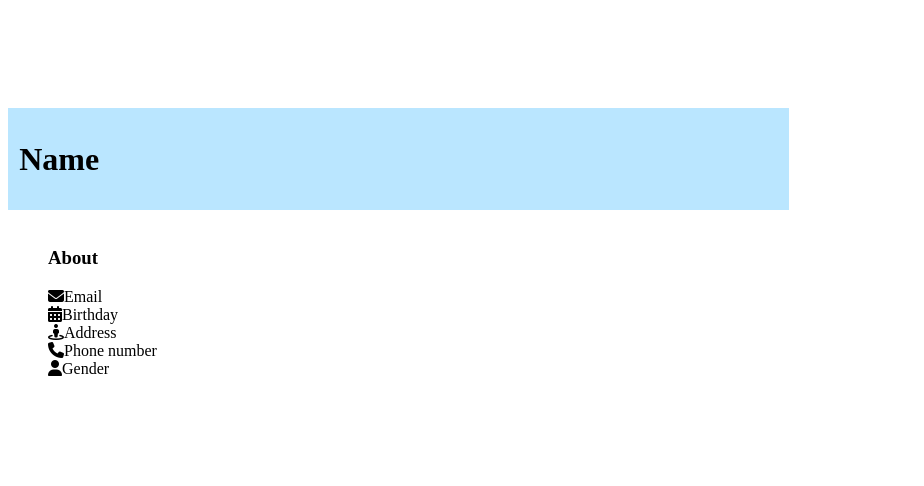
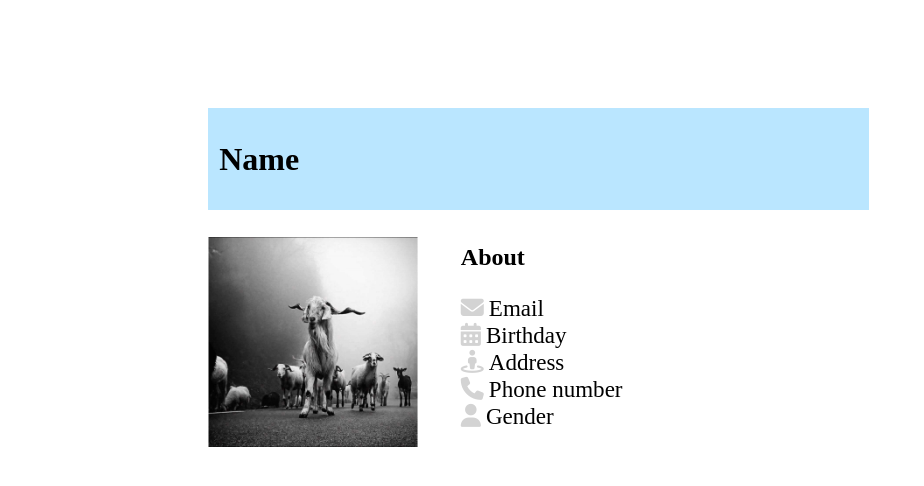
Before and after one commit to kgaogelothorn/Idcard, an Angular app: page / in a window 1280 px wide. Shown: the top 486 px of the page, without its empty margins (0-924 px from the left). Built offline with nearby package versions, Linux system fonts and the light colour scheme.

Commit message:
refactor(html): added images

```diff
--- a/src/app/app.component.html
+++ b/src/app/app.component.html
@@ -9,7 +9,7 @@
     </div>
     <div class="container-info">
         <div class="col">
-            <img src="" alt="">
+            <img src="../assets/37198141_1792718884154023_1261669668519673856_n.jpg" alt="me" width="210x">
         </div>
         <div class="col">
             <h3>About</h3>
--- a/src/app/app.component.scss
+++ b/src/app/app.component.scss
@@ -1,11 +1,20 @@
 body,html {
     height: auto;
 }
-ul {
+ul, li {
     list-style: none;
+    font-size: larger;
+}
+i {
+    color:lightgray ;
+    padding-right: 5px;
 }
 h3 {
     padding-left: 40px;
+    font-size: x-large;
+}
+.id {
+    margin-left: 200px;
 }
 .header {
     height: 300px;
@@ -15,9 +24,14 @@ h3 {
 .container {
     padding: .70rem;
     background: #00a4ff45;
+    margin-bottom: 10px;
     height: 80px;
     width: 60%;
 }
 .container-info {
     display: grid;
+    grid-template-columns: 20% 80%;
 }
+img {
+    margin-top: 17px;
+}
```
Also changed, not shown: src/assets/37198141_1792718884154023_1261669668519673856_n.jpg (added).
